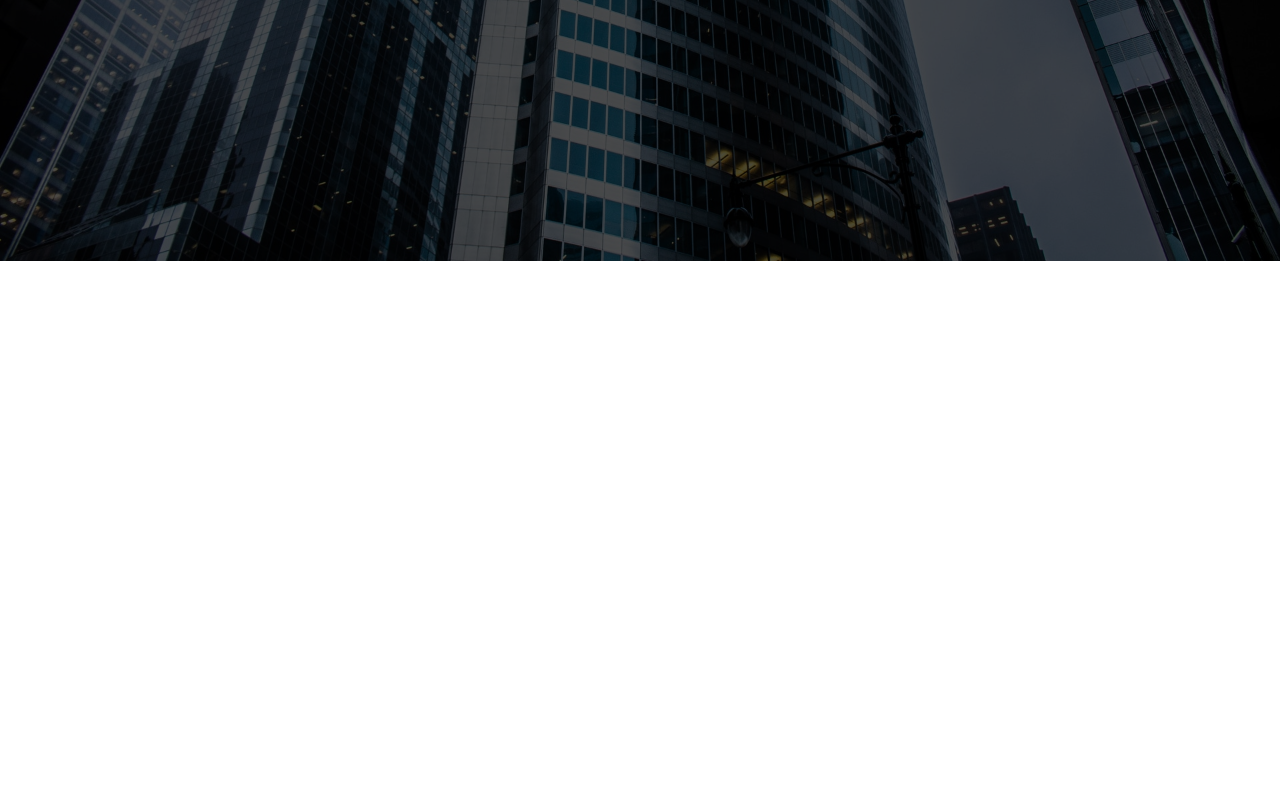
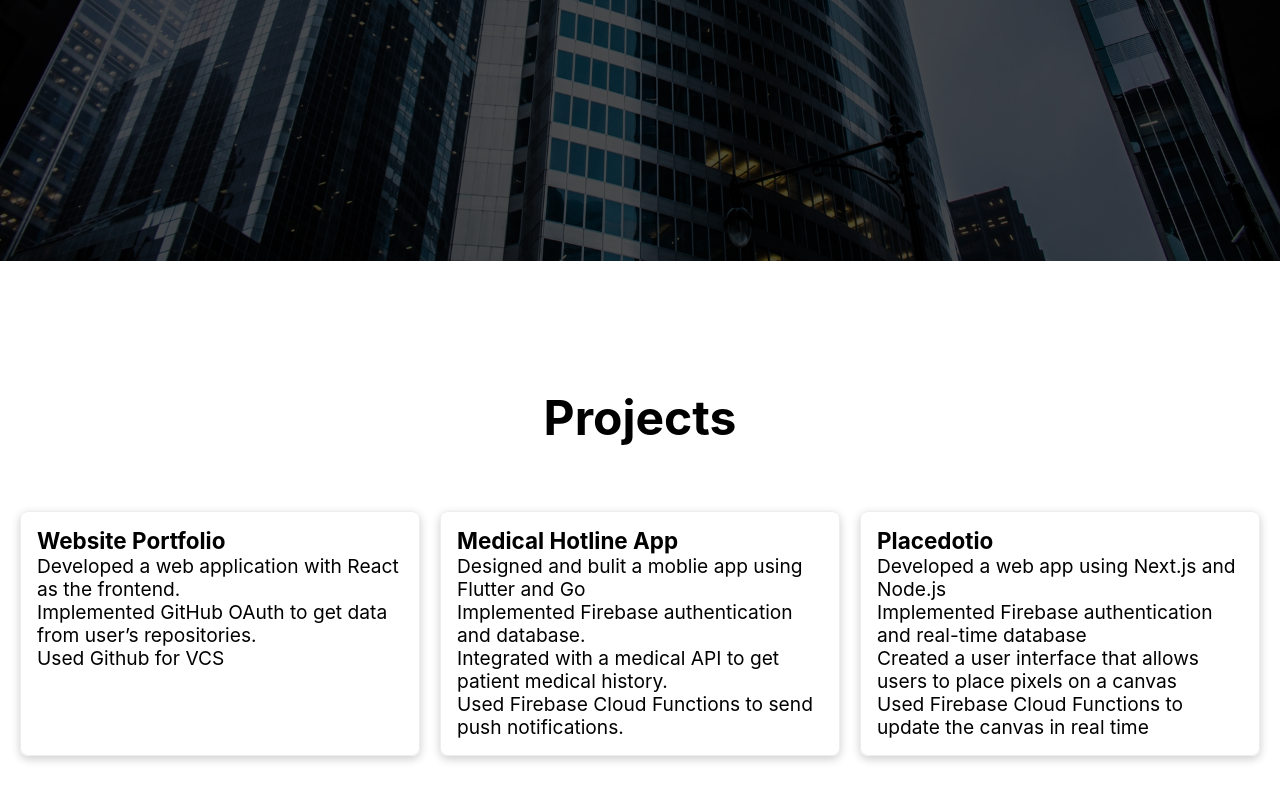
Before and after one commit to Unravel2802/portfolio, a React (Create React App) app: page / in a window 1280 px wide. Shown: the part 1771-2571 px from the top of the page. Before the commit the page ends 2032 px from the top, so only its background shows below. Built offline with nearby package versions, Linux system fonts and the light colour scheme.

Commit message:
projects

```diff
--- a/src/App.js
+++ b/src/App.js
@@ -2,6 +2,7 @@ import React from 'react';
 import Navbar from './components/Navbar';
 import Home from './components/home';
 import Contact from './components/contact';
+import Projects from './components/projects';
 
 function App(){
 	return (
@@ -9,6 +10,7 @@ function App(){
 			<Navbar />
 			<Home />
 			<Contact />
+			<Projects />
 		</div>
 	)
 }
--- /dev/null
+++ b/src/components/projects.css
@@ -0,0 +1,50 @@
+.projects {
+    width: 100%
+
+}
+
+.projects .container {
+    width: 1240px;
+    margin: 4rem auto;
+    padding: 4rem 0rem;
+}
+
+.projects .container h2 {
+    font-size: 3rem;
+    text-align: center;
+}
+
+.projects .container .content {
+    display: grid;
+    grid-template-columns: repeat(3, 1fr);
+    grid-gap: 20px;
+    margin: 4rem 0;
+}
+
+.projects .container .card {
+    border: 1px solid #eee;
+    border-radius: 8px;
+    box-shadow: 0 3px 10px rgba(0,0,0,.2);
+    padding: 1rem;
+}
+
+.projects .card p {
+    font-size: 1.1 rem;
+    color: #787878;
+    margin: 12px;
+}
+
+@media screen and (max-width: 940px) {
+    .projects .container {
+        width: 100%;
+    }
+
+    .projects .container .content {
+        grid-template-columns: 1fr;
+    }
+
+    .projects .card {
+        max-width: 100%;
+        margin: 1rem;
+    }
+}
--- a/src/components/projects.js
+++ b/src/components/projects.js
@@ -1,13 +1,43 @@
 import React from "react";
-import { Element } from 'react-scroll'
+import './projects.css'
 
 const Projects = () => {
     return (
-        <div className="page" id='page'>
-            <Element id='page'>
-                <title>Projects</title>
-                <h1 class='text-4xl font-medium font-sans mt-6'>Projects Page</h1>
-            </Element>
+        <div className="projects">
+            <div className="container">
+                <h2>Projects</h2>
+                <div className="content">
+                    <div className="card">
+                        <h3>Website Portfolio</h3>
+                        <ul>
+                            <li>Developed a web application with React as the frontend.</li>
+                            <li>Implemented GitHub OAuth to get data from user’s repositories.</li>
+                            <li>Used Github for VCS</li>
+                            <li></li>
+                        </ul>
+                    </div>
+
+                    <div className="card">
+                        <h3>Medical Hotline App</h3>
+                        <ul>
+                            <li>Designed and bulit a moblie app using Flutter and Go</li>
+                            <li>Implemented Firebase authentication and database.</li>
+                            <li>Integrated with a medical API to get patient medical history.</li>
+                            <li>Used Firebase Cloud Functions to send push notifications.</li>
+                        </ul>
+                    </div>
+
+                    <div className="card">
+                        <h3>Placedotio</h3>
+                        <ul>
+                            <li>Developed a web app using Next.js and Node.js</li>
+                            <li>Implemented Firebase authentication and real-time database</li>
+                            <li>Created a user interface that allows users to place pixels on a canvas</li>
+                            <li>Used Firebase Cloud Functions to update the canvas in real time</li>
+                        </ul>
+                    </div>
+                </div>
+            </div>
         </div>
     )
 }
```
